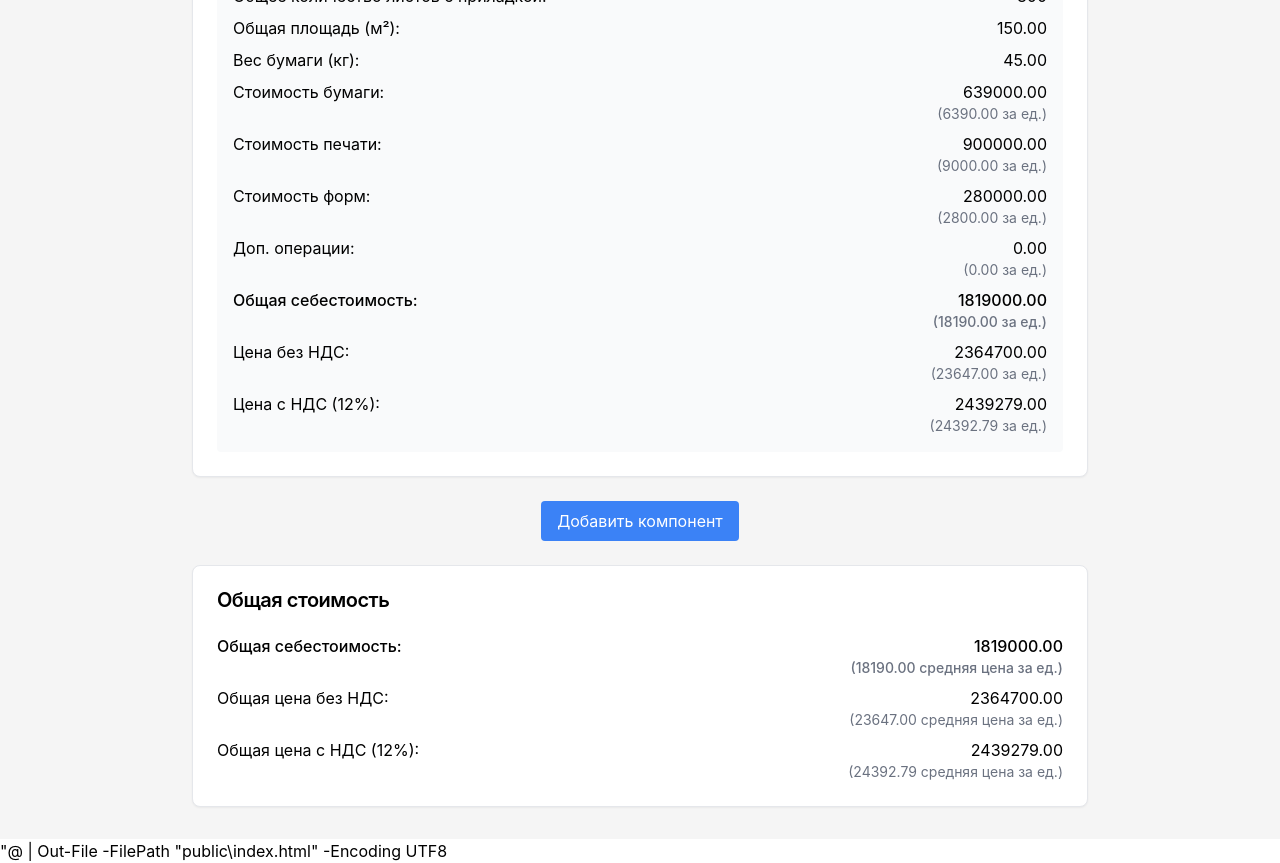
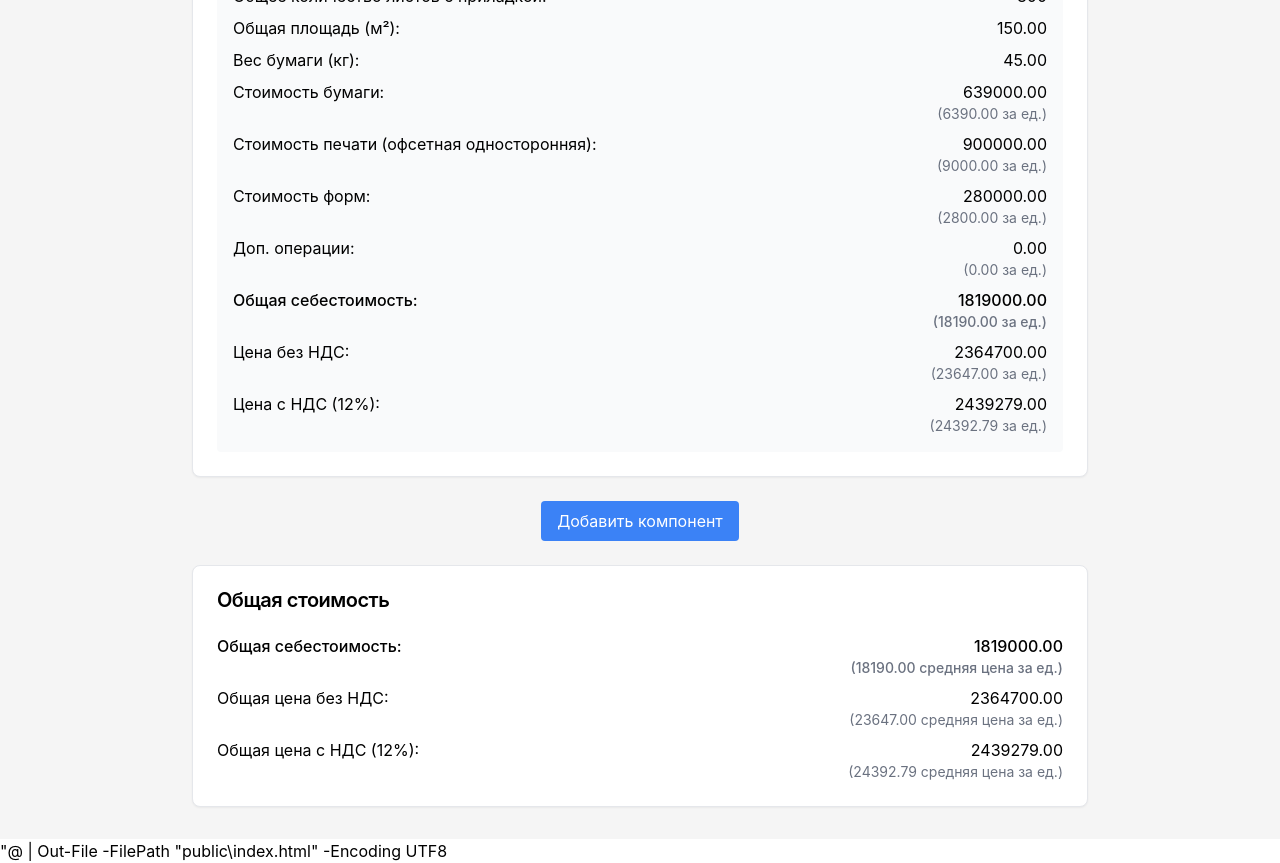
Before and after one commit to Velheorius1/calculator, a React (Create React App) app: page / in a window 1280 px wide. Shown: the part 2220-3083 px from the top of the page. Built offline with nearby package versions, Linux system fonts and the light colour scheme.

Commit message:
справлен расчет стоимости цифровой печати за лист

```diff
--- a/src/components/Calculator.js
+++ b/src/components/Calculator.js
@@ -167,7 +167,9 @@ const Calculator = () => {
       formsCost = format.forms * printMultiplier * component.printedSheets * formsMultiplier;
     } else if (component.options.digitalPrinting.enabled) {
       const digitalPrices = prices.digitalPrinting[component.options.digitalPrinting.largeFormat ? 'large' : 'SRA3'];
-      printingCost = component.options.digitalPrinting.doubleSided ? digitalPrices.double : digitalPrices.single;
+      const pricePerSheet = component.options.digitalPrinting.doubleSided ? digitalPrices.double : digitalPrices.single;
+      const totalDigitalSheets = Math.ceil(component.quantity * sheetsPerProduct);
+      printingCost = pricePerSheet * totalDigitalSheets;
       formsCost = 0; // При цифровой печати формы не нужны
     }
 
@@ -814,7 +816,16 @@ const Calculator = () => {
                       </span>
                     </span>
 
-                    <span>Стоимость печати{component.options.printing.doubleSided ? ' (двусторонняя)' : ''}:</span>
+                    <span>Стоимость печати
+                      {component.options.printing.enabled ?
+                        (component.options.printing.doubleSided ? ' (офсетная двусторонняя)' : ' (офсетная односторонняя)') :
+                        component.options.digitalPrinting.enabled ?
+                          (component.options.digitalPrinting.doubleSided ?
+                            (component.options.digitalPrinting.largeFormat ? ' (цифровая 70х32см 4+4)' : ' (цифровая SRA3 4+4)') :
+                            (component.options.digitalPrinting.largeFormat ? ' (цифровая 70х32см 4+0)' : ' (цифровая SRA3 4+0)')
+                          ) : ''
+                      }:
+                    </span>
                     <span className="text-right">
                       {results.costs.printing.toFixed(2)}
                       <br />
```
